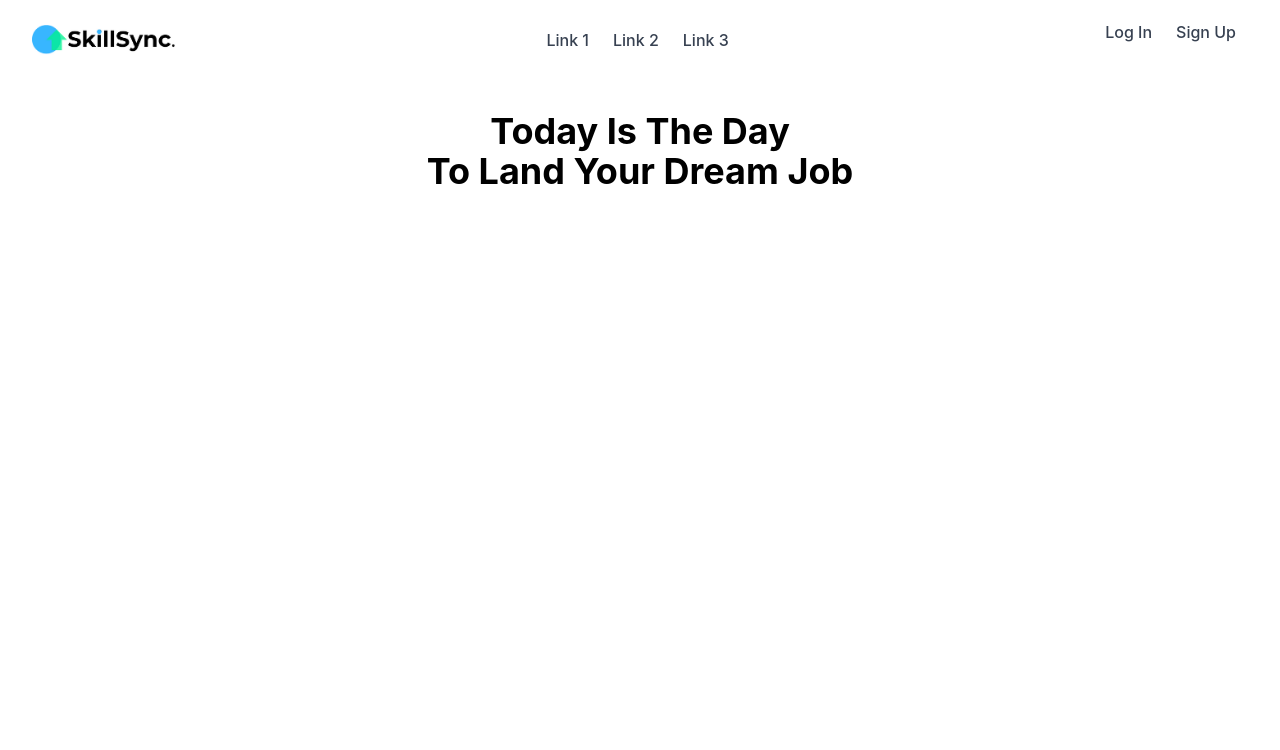
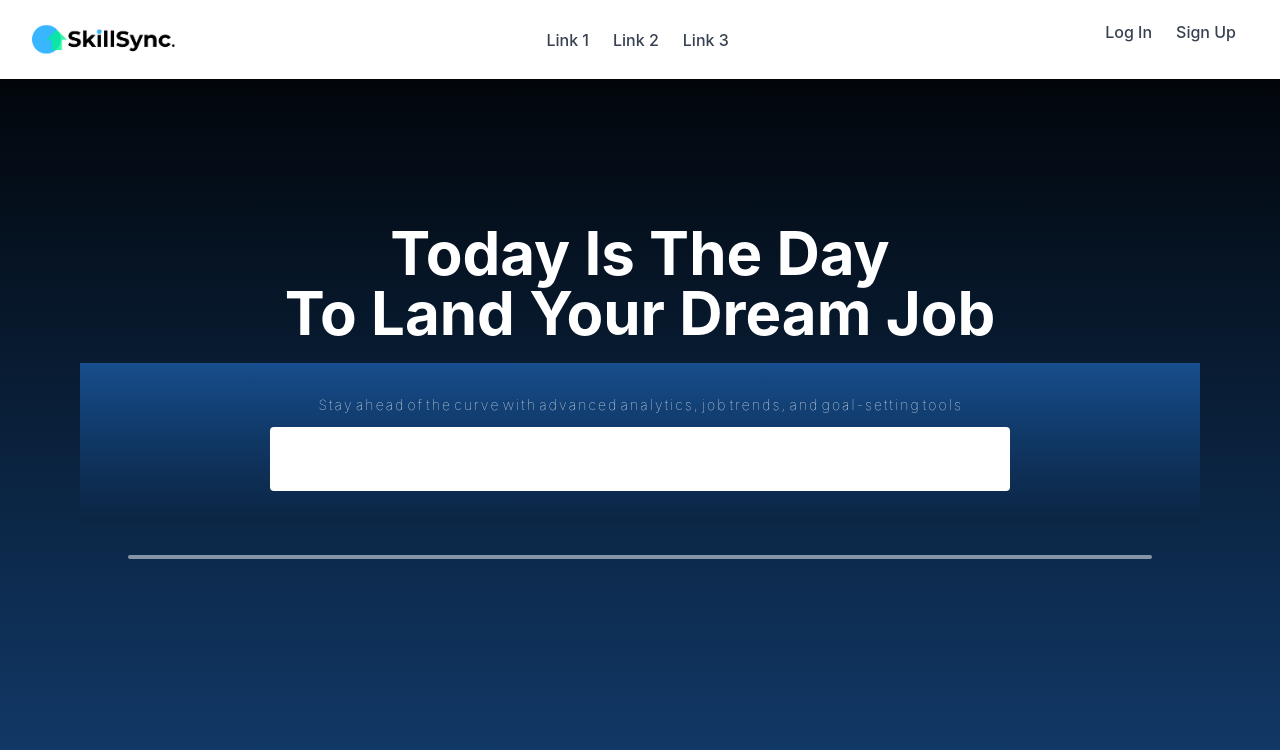
Before and after one commit to techskillsync/skillsync-suprema, a React (Create React App) app in the folder client/: page / in a window 1280 px wide. Shown: the top 750 px of the page. Built offline with nearby package versions, Linux system fonts and the light colour scheme.

Commit message:
UI Improvements

```diff
--- a/client/src/components/HomePage.jsx
+++ b/client/src/components/HomePage.jsx
@@ -1,10 +1,19 @@
 import React from "react";
 import PdfResumeUpload from "./arman/pdfResumeUpload";
 import SlideDisplay from "./HomePage/SlideDisplay";
+import { useNavigate } from "react-router-dom";
 
 const HomePage = () => {
+  const navigate = useNavigate();
   return (
     <div className="bg-gray-100">
+      <button
+        onClick={() => {
+          navigate("/");
+        }}
+      >
+        Log out
+      </button>
       <div className="container mx-auto mt-8">
         <h1 className="text-4xl font-bold text-center">Welcome Back</h1>
       </div>
@@ -17,23 +26,24 @@ const HomePage = () => {
             slide_heading: "Job Postings",
             heading: "Job Postings will go here",
             text: "The job market bewilders students with fierce competition and opaque application processes.",
-            image: "https://cdn.photographylife.com/wp-content/uploads/2014/09/Nikon-D750-Image-Samples-2.jpg",
+            image:
+              "https://cdn.photographylife.com/wp-content/uploads/2014/09/Nikon-D750-Image-Samples-2.jpg",
           },
           {
             slide_heading: "Groups",
             heading: "Groups will go here",
             text: "The job market bewilders students with fierce competition and opaque application processes.",
-            image: "https://cdn.photographylife.com/wp-content/uploads/2014/09/Nikon-D750-Image-Samples-2.jpg",
+            image:
+              "https://cdn.photographylife.com/wp-content/uploads/2014/09/Nikon-D750-Image-Samples-2.jpg",
           },
           {
             slide_heading: "Resume Builder",
             heading: "Resume Builder is 🔥",
             text: "The job market bewilders students with fierce competition and opaque application processes.",
-            image: "https://cdn.photographylife.com/wp-content/uploads/2014/09/Nikon-D750-Image-Samples-2.jpg",
-            children: [
-                <PdfResumeUpload></PdfResumeUpload>,
-            ]
-        },
+            image:
+              "https://cdn.photographylife.com/wp-content/uploads/2014/09/Nikon-D750-Image-Samples-2.jpg",
+            children: [<PdfResumeUpload></PdfResumeUpload>],
+          },
         ]}
         actions={[]}
       />
--- a/client/src/components/LandingPage/Hero.jsx
+++ b/client/src/components/LandingPage/Hero.jsx
@@ -1,12 +1,23 @@
-import React from 'react';
+import React from "react";
 
 const Hero = () => {
-    return (
-        <div className='p-8 text-center text-4xl font-bold'>
-            <h1>Today Is The Day</h1>
-            <h1>To Land Your Dream Job</h1>
-        </div>
-    );
+  const byLine =
+    "Stay ahead of the curve with advanced analytics, job trends, and goal-setting tools";
+  const byLineChars = byLine.split("");
+  return (
+    <div className="pt-36 p-8 text-center text-white text-6xl font-bold">
+      <h1>Today Is The Day</h1>
+      <h1>To Land Your Dream Job</h1>
+      <div className="mt-5 mx-12 p-8 w-auto bg-gradient-to-b from-[#164e8e] to-black/5">
+        <h4 className="md:max-w-[70%] mx-auto px-12 flex justify-between text-sm font-thin">
+          {byLineChars.map((char, index) => (
+            <span key={index}>{char}</span>
+          ))}
+        </h4>
+        <div className="text-2xl mt-3 mx-auto font-bold bg-white p-8 rounded md:max-w-[70%]"></div>
+      </div>
+    </div>
+  );
 };
 
 export default Hero;
--- a/client/src/components/LandingPage/LandingPage.jsx
+++ b/client/src/components/LandingPage/LandingPage.jsx
@@ -2,12 +2,14 @@ import React from 'react';
 import Navbar from '../Navbar';
 import Hero from './Hero';
 import PdfResumeUpload from '../arman/pdfResumeUpload';
+import Spacer from '../Spacer';
 
 const LandingPage = () => {
     return (
-        <div>
+        <div className='bg-gradient-to-b min-h-screen from-black to-[#123c6d]'>
             <Navbar></Navbar>
             <Hero></Hero>
+            <Spacer></Spacer>
         </div>
     );
 };
--- /dev/null
+++ b/client/src/components/Spacer.jsx
@@ -0,0 +1,9 @@
+import React from 'react';
+
+const Spacer = () => {
+    return (
+        <div className="w-[80%] mx-auto h-1 rounded bg-white opacity-50"></div>
+    );
+};
+
+export default Spacer;
```
